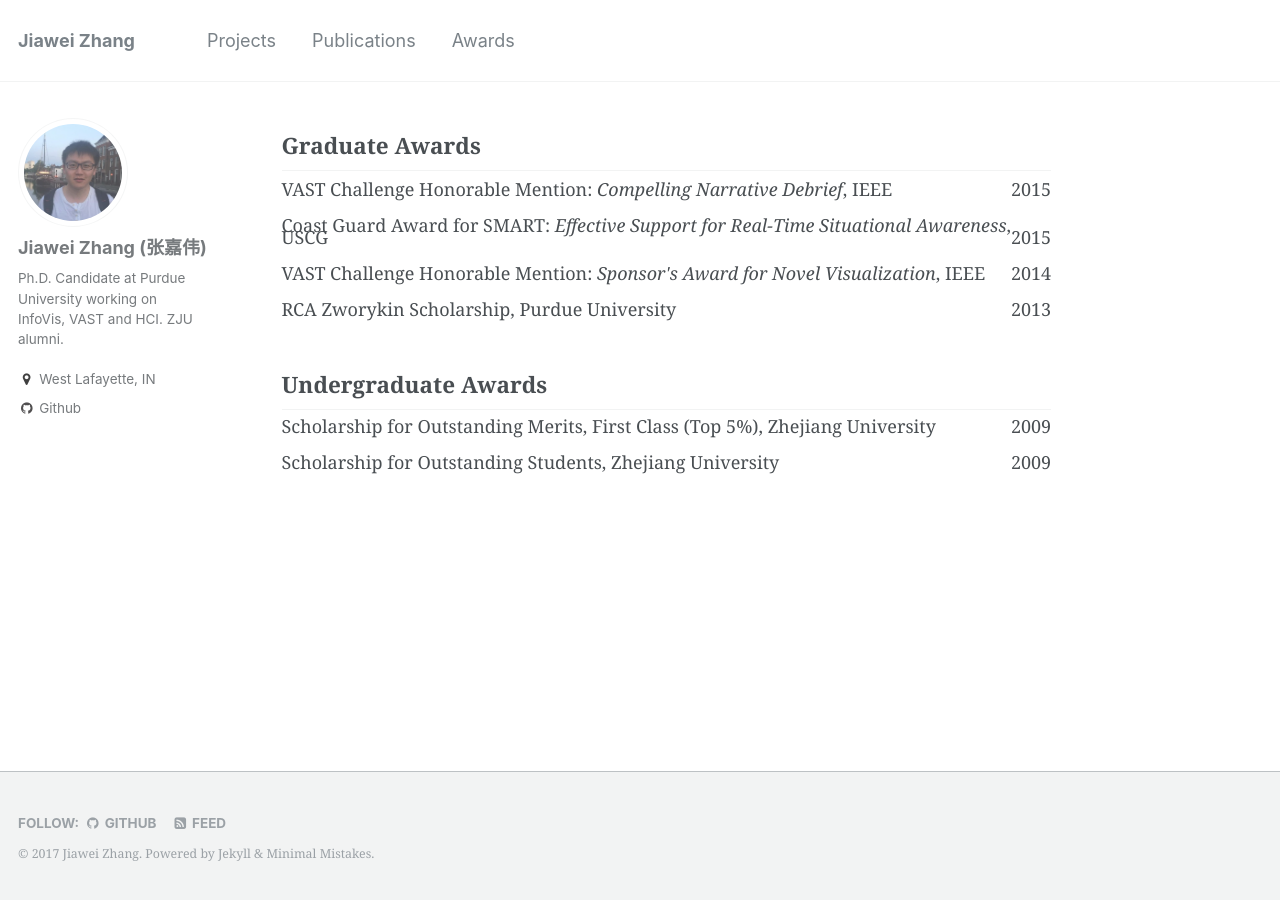
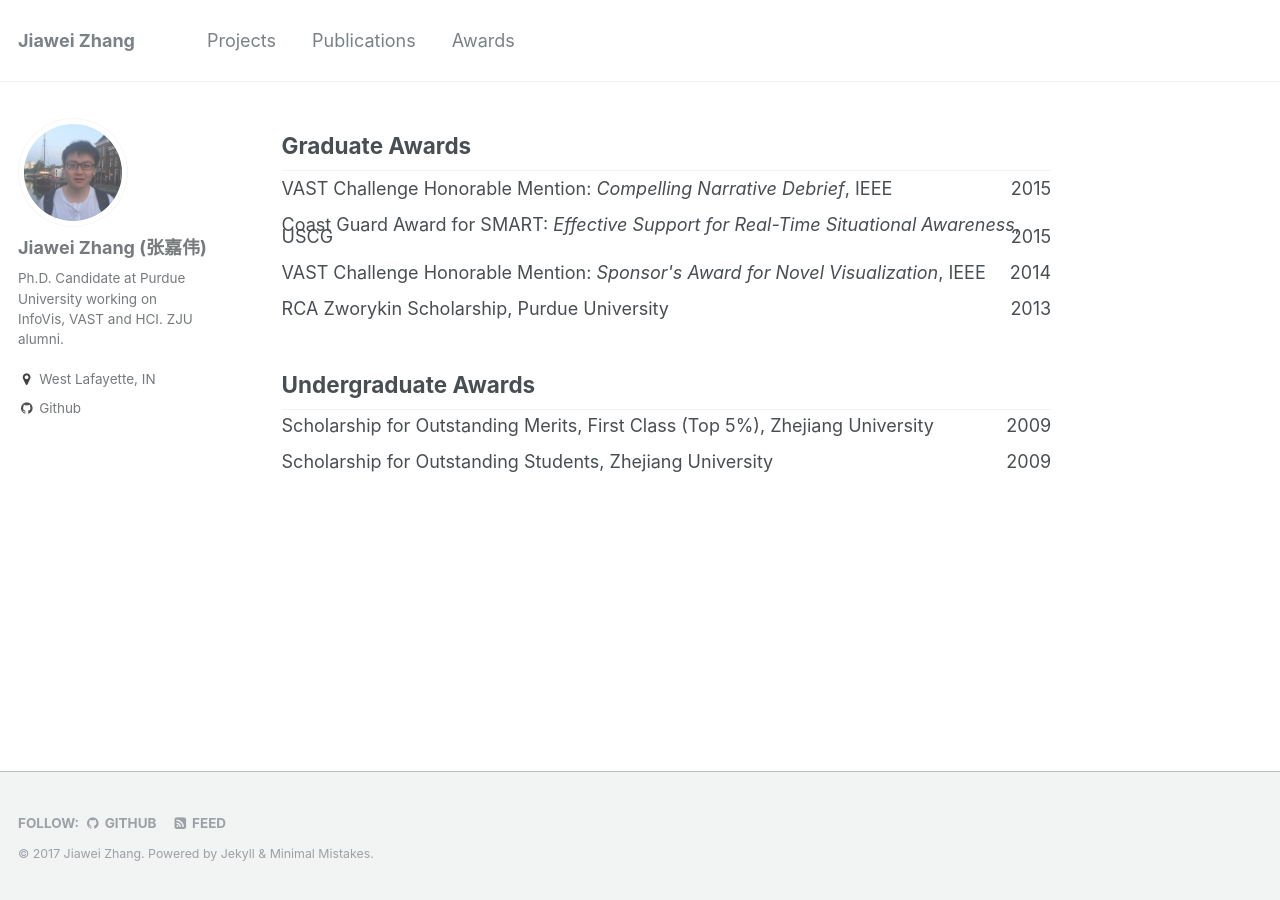
Before and after one commit to rivulet-zhang/rivulet-zhang.github.io, a Jekyll site: the page built from _pages/awards.md, in a window 1280 px wide. Built offline with Jekyll 4.4.1, drawn with Linux system fonts in a browser that asks for light colours.

Commit message:
initial commit

```diff
--- a/_sass/_variables.scss
+++ b/_sass/_variables.scss
@@ -28,9 +28,9 @@
 $calisto                    : "Calisto MT", serif;
 $garamond                   : Garamond, serif;
 
-$global-font-family         : $georgia;
-$header-font-family         : $georgia;
-$caption-font-family        : $georgia;
+$global-font-family         : $sans-serif;
+$header-font-family         : $sans-serif;
+$caption-font-family        : $sans-serif;
 
 /* type scale */
 $type-size-1                : 2.441em;  // ~39.056px
```
